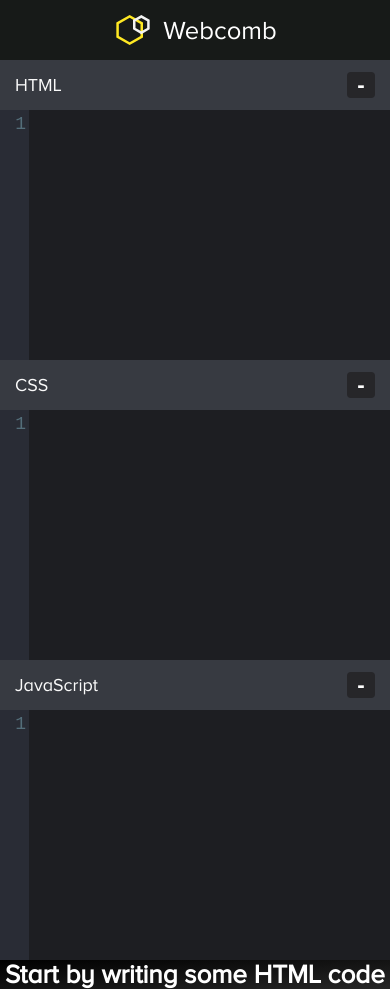
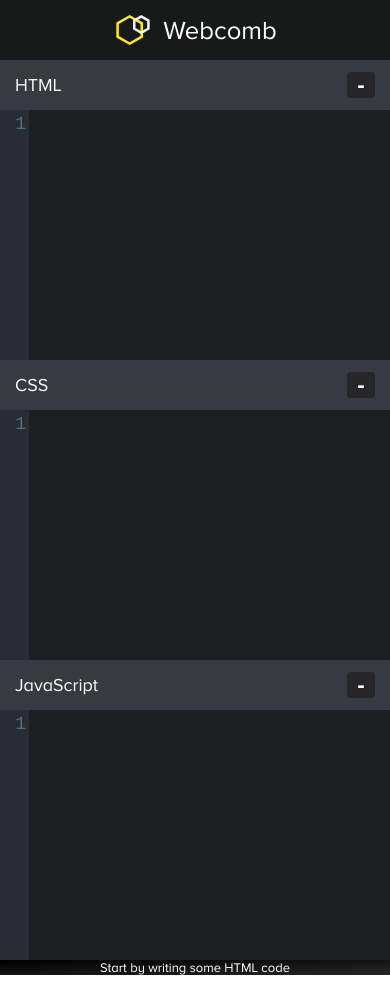
Before and after one commit to ncs-jss/Webcomb, a React (Create React App) app: page / in a window 390 px wide. Built offline with nearby package versions, Linux system fonts and the light colour scheme.

Commit message:
fix height overflow editor

```diff
--- a/src/App.css
+++ b/src/App.css
@@ -69,13 +69,14 @@ body {
 }
 
 .navbar {
+  height: 60px;
   background-color: #171a18;
   box-shadow: 0px 3px 6px #00000029;
   color: white;
   display: flex;
   justify-content: space-between;
   align-items: center;
-  padding: 15px 20px;
+  padding: 0 20px;
 }
 
 .navbar .btn {
@@ -93,6 +94,7 @@ body {
   }
 
   .navbar {
+    height: auto;
     padding: 5px;
     flex-wrap: wrap;
     justify-content: center;
@@ -138,7 +140,7 @@ svg {
 .main {
   display: flex;
   justify-content: space-between;
-  height: calc(100% - 60px);
+  height: calc(100% - 92px);
 }
 
 .playground {
@@ -148,6 +150,7 @@ svg {
   display: flex;
   flex-direction: column;
   position: relative;
+  flex-shrink: 0;
 }
 
 .resizable {
@@ -244,6 +247,7 @@ svg {
   background: #2c303a;
   padding: 5px;
   display: flex;
+  height: 32px;
 }
 
 .bottom-bar button {
--- a/src/components/DefaultWindow/index.js
+++ b/src/components/DefaultWindow/index.js
@@ -3,7 +3,7 @@ import React from 'react';
 const DefaultWindow = () => {
   return (
     <div className="default-window">
-      <h1>Start by writing some HTML code</h1>
+      <p>Start by writing some HTML code</p>
     </div>
   );
 };
```
